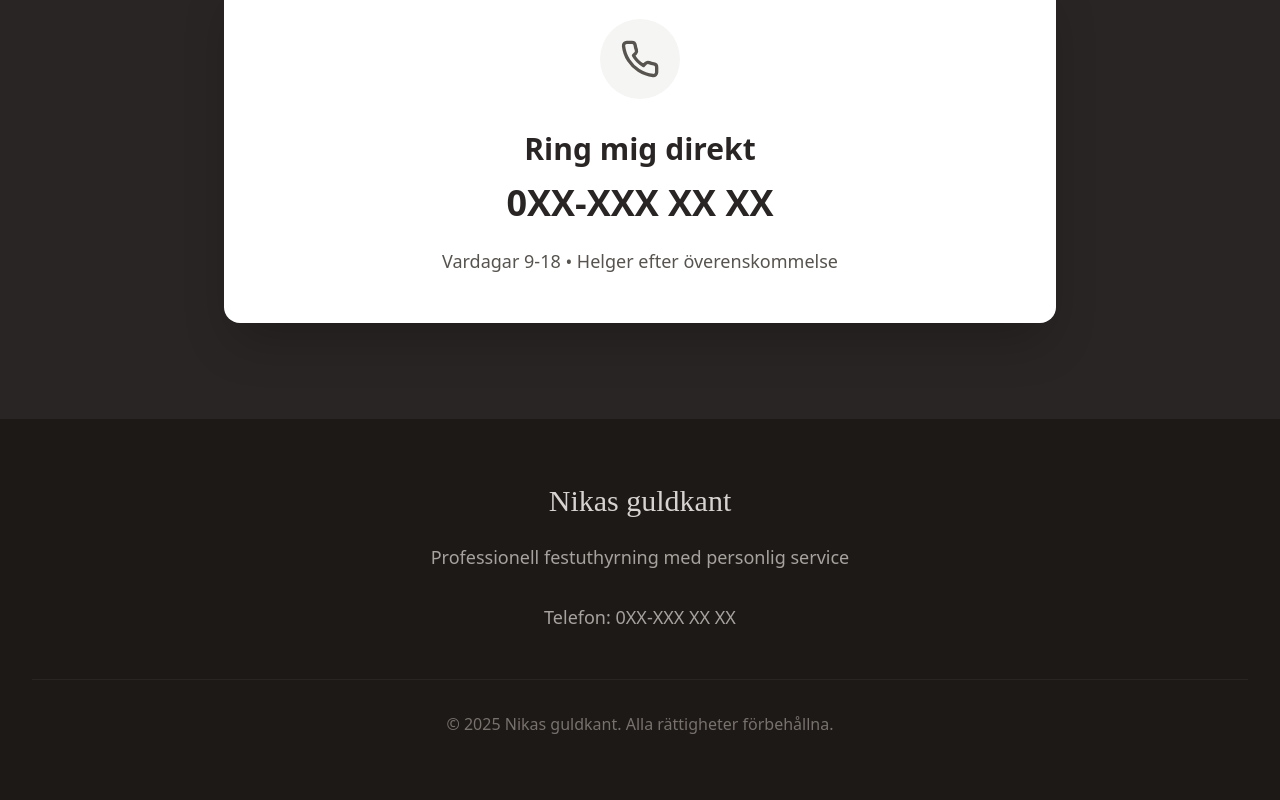
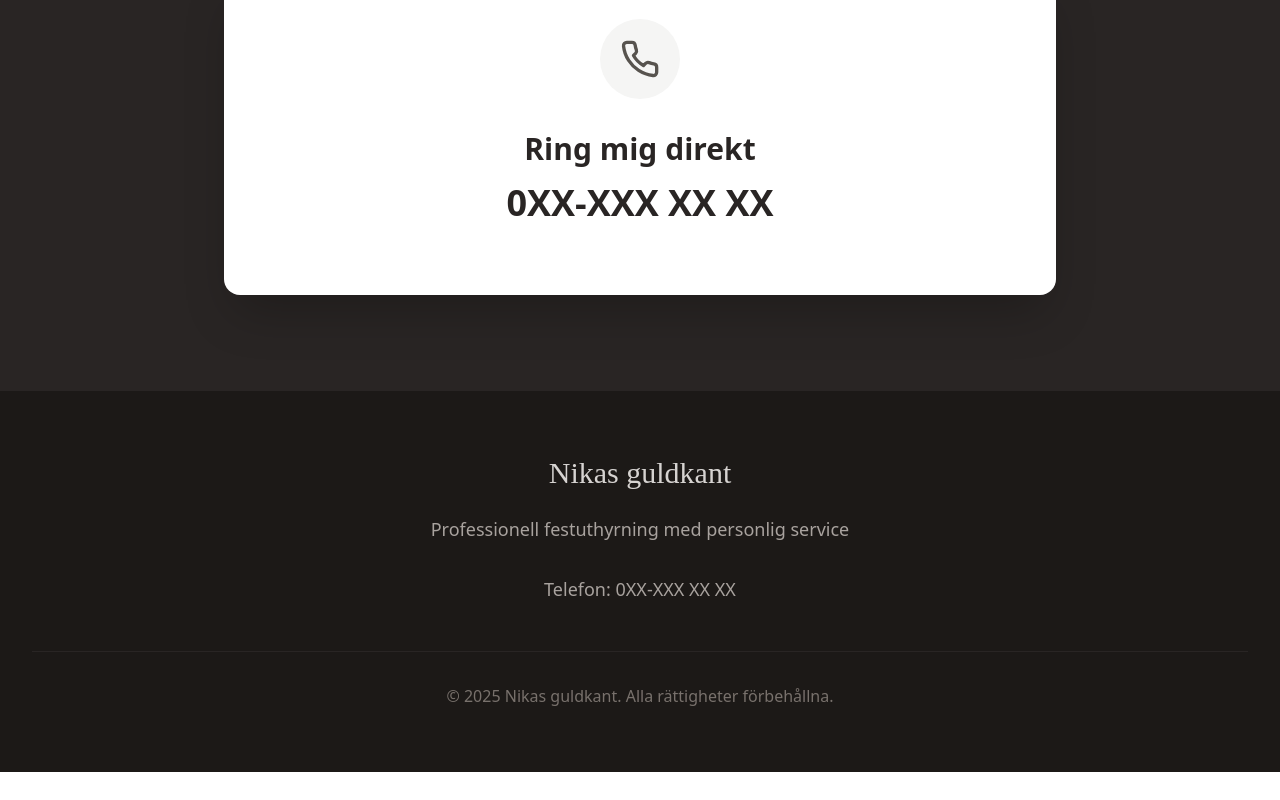
Before and after one commit to sgxman/Nikasguldkant, a React (Vite) app: page / in a window 1280 px wide. Shown: the part 2595-3395 px from the top of the page. After the commit the page ends 3367 px from the top, so only its background shows below. Built offline with nearby package versions, Linux system fonts and the light colour scheme; a web font is replaced by a local one.

Commit message:
Updated App.tsx

```diff
--- a/src/App.tsx
+++ b/src/App.tsx
@@ -201,9 +201,6 @@ function App() {
             </div>
             <h3 className="text-3xl font-semibold text-stone-800 mb-4">Ring mig direkt</h3>
             <p className="text-4xl font-bold text-stone-800 mb-6">0XX-XXX XX XX</p>
-            <p className="text-stone-600 text-lg">
-              Vardagar 9-18 • Helger efter överenskommelse
-            </p>
           </div>
         </div>
       </section>
```
